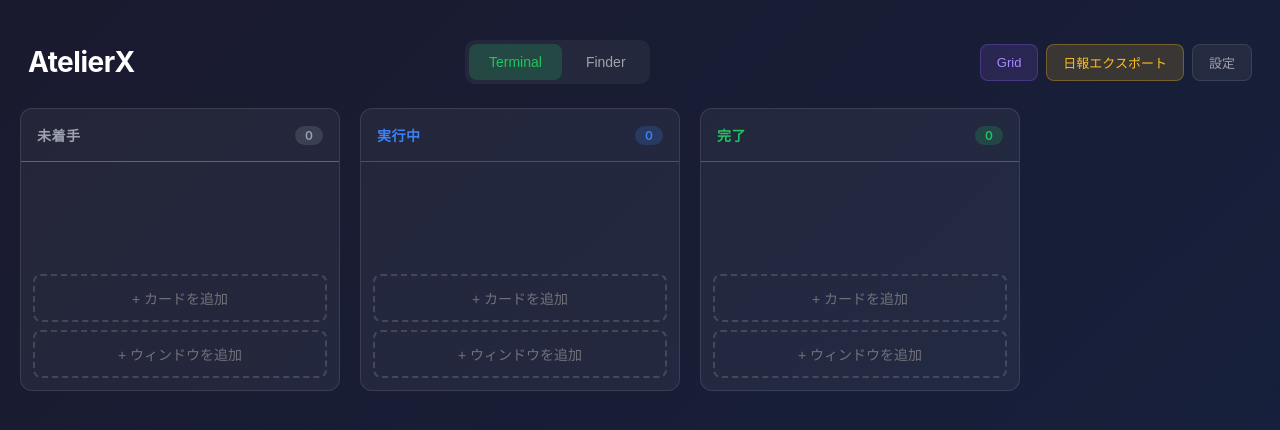
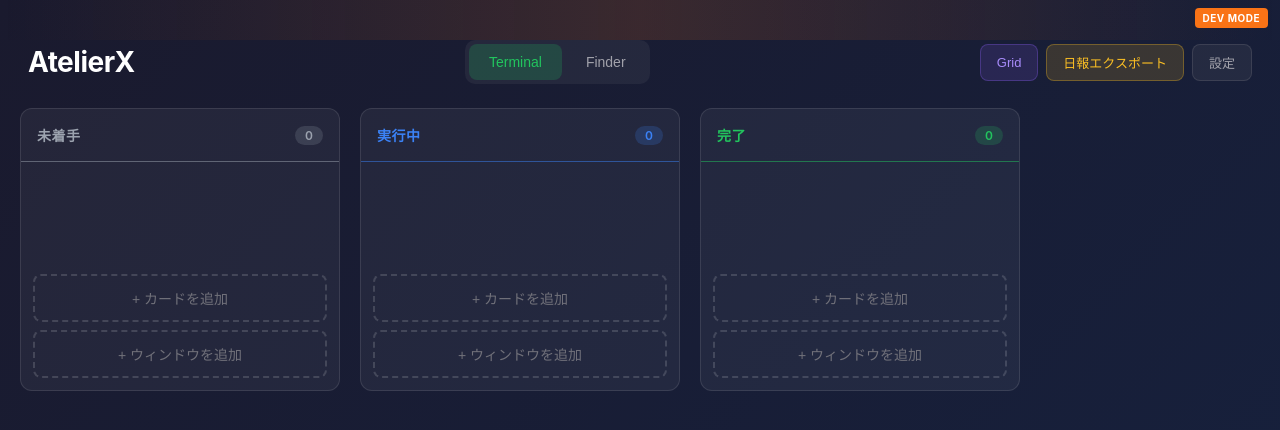
Before and after one commit to lutelute/AtelierX, a React (Vite) app: page / in a window 1280 px wide. Shown: the top 430 px of the page. Built offline with nearby package versions, Linux system fonts and the light colour scheme.

Commit message:
Add visual indicator for development mode
- Display orange "DEV MODE" badge in top-right corner when running in dev
- Add subtle orange gradient to title bar in dev mode
- Uses Vite's import.meta.env.DEV for detection

Co-Authored-By: Claude Opus 4.5 <noreply@anthropic.com>

```diff
--- a/src/App.tsx
+++ b/src/App.tsx
@@ -1,12 +1,15 @@
 import { Board } from './components/Board';
 import './styles/App.css';
 
+const isDev = import.meta.env.DEV;
+
 function App() {
   return (
-    <>
+    <div className={isDev ? 'app-dev-mode' : ''}>
+      {isDev && <div className="dev-mode-indicator">DEV MODE</div>}
       <div className="drag-region" />
       <Board />
-    </>
+    </div>
   );
 }
 
--- a/src/styles/App.css
+++ b/src/styles/App.css
@@ -9,6 +9,26 @@ body {
   background: linear-gradient(135deg, #1a1a2e 0%, #16213e 100%);
   min-height: 100vh;
   color: #e4e4e7;
+}
+
+/* Development Mode Indicator */
+.dev-mode-indicator {
+  position: fixed;
+  top: 8px;
+  right: 12px;
+  background: #f97316;
+  color: #fff;
+  font-size: 10px;
+  font-weight: 700;
+  padding: 4px 8px;
+  border-radius: 4px;
+  z-index: 9999;
+  letter-spacing: 0.5px;
+  -webkit-app-region: no-drag;
+}
+
+.app-dev-mode .drag-region {
+  background: linear-gradient(90deg, transparent 0%, rgba(249, 115, 22, 0.15) 50%, transparent 100%);
 }
 
 .board-container {
```
